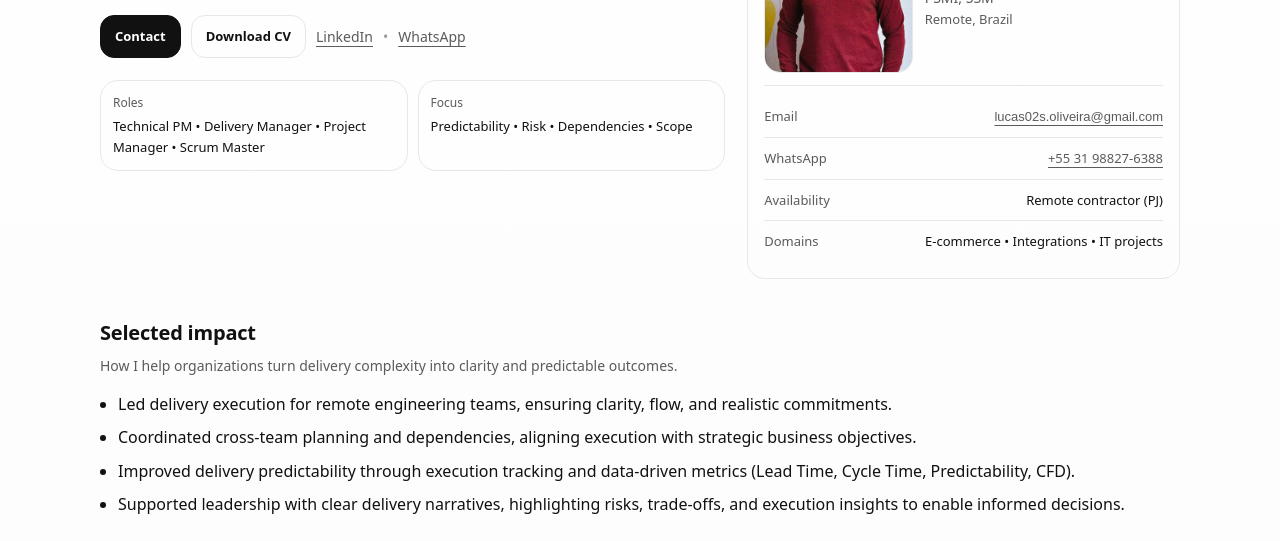
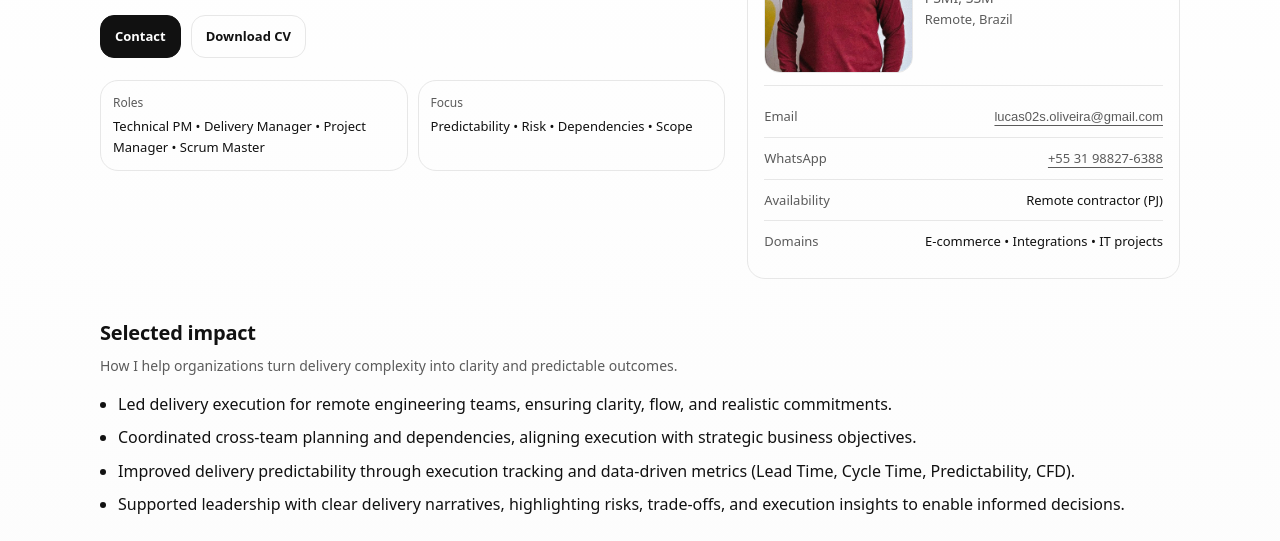
Before and after one commit to LucasSousaO/lsagileworks, a plain HTML site: page index.html in a window 1280 px wide. Shown: the part 259-800 px from the top of the page. Drawn offline with Linux system fonts and the light colour scheme.

Commit message:
Remove external links from index.html
Removed external links section and adjusted layout.

```diff
--- a/index.html
+++ b/index.html
@@ -84,11 +84,6 @@
               Download CV
             </a>
 
-            <div class="linkRow" aria-label="External links">
-              <a class="link" href="https://www.linkedin.com/in/pmlsousa/" target="_blank" rel="noopener" data-i18n="hero.linkLinkedin">LinkedIn</a>
-              <span class="sep" aria-hidden="true">•</span>
-              <a class="link" href="https://wa.me/+5531988276388" target="_blank" rel="noopener" data-i18n="hero.linkWhatsapp">WhatsApp</a>
-            </div>
           </div>
 
           <div class="meta">
@@ -243,6 +238,7 @@
               </a>
               <button class="btn" type="button" data-copy="lucas02s.oliveira@gmail.com">Copy email</button>
               <a class="btn ghost" href="https://www.linkedin.com/in/pmlsousa/" target="_blank" rel="noopener">LinkedIn</a>
+            <a class="link" href="https://wa.me/+5531988276388" target="_blank" rel="noopener" data-i18n="hero.linkWhatsapp">WhatsApp</a>
             </div>
           </div>
         </div>
```
